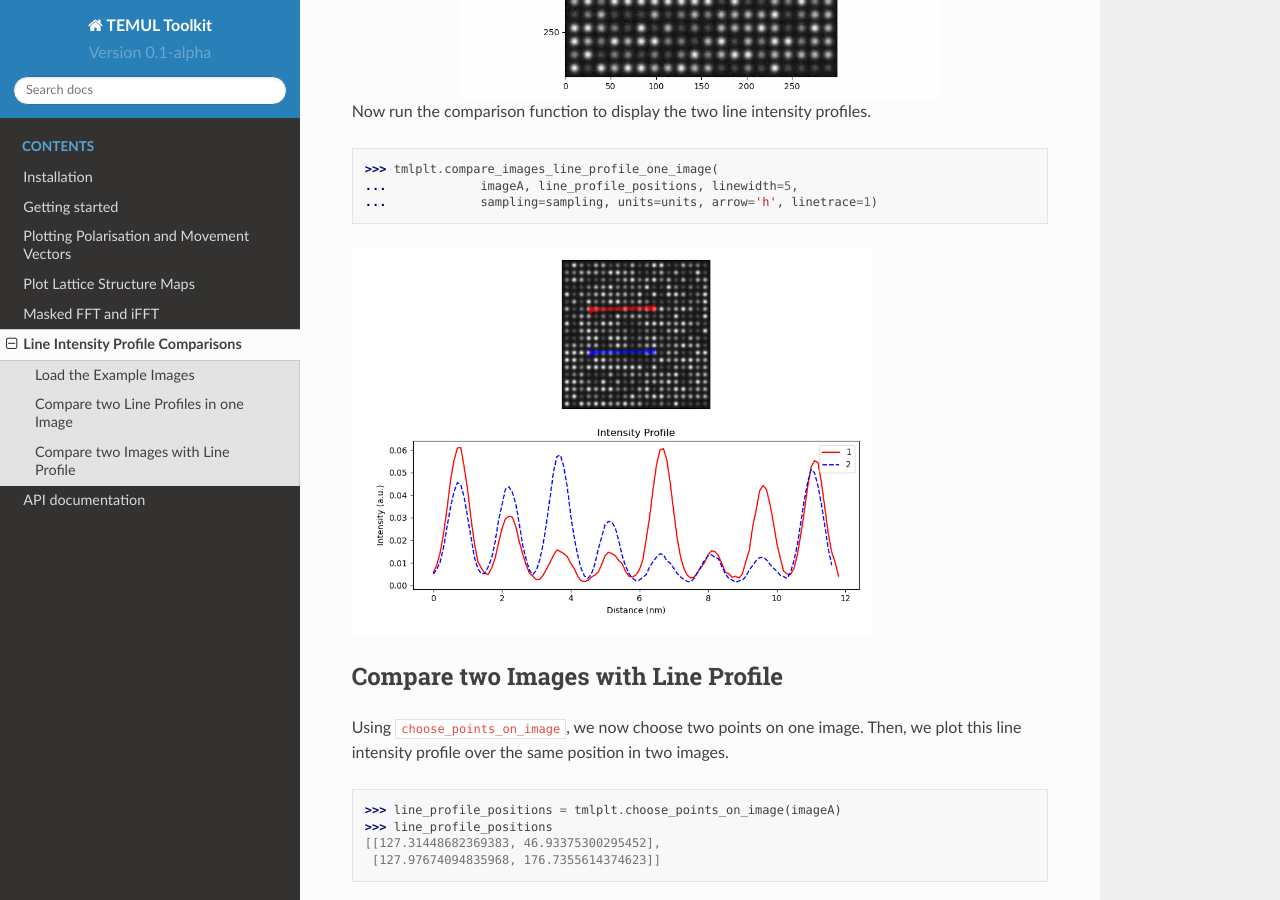
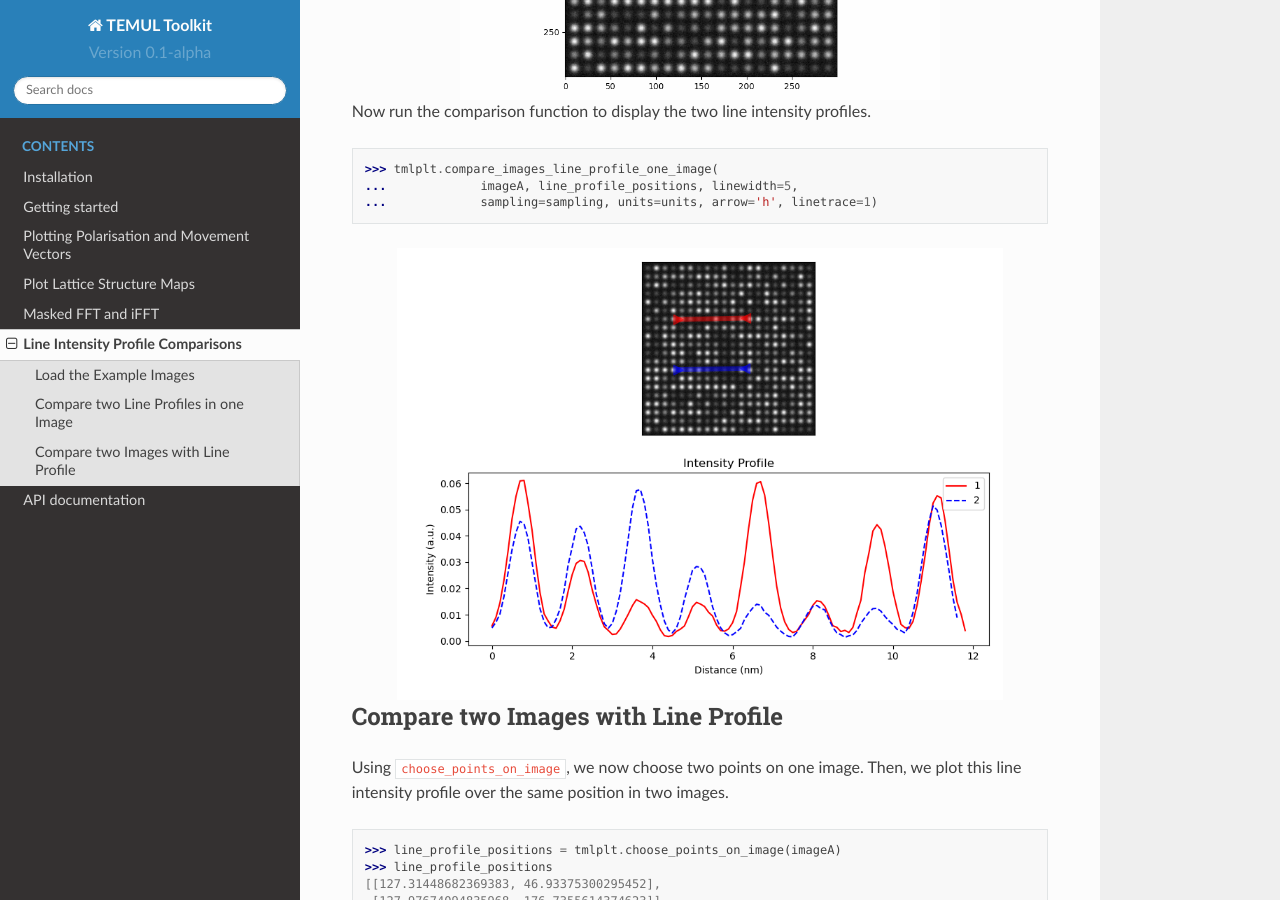
Before and after one commit to PinkShnack/TEMUL, a Sphinx documentation site: the page built from doc/line_profile_tutorial.rst, in a window 1280 px wide and 900 px high, scrolled down 1531 px. Built offline with Sphinx 7.4.7 and the Read the Docs theme 2.0.0, drawn with Linux system fonts in a browser that asks for light colours; formulas are drawn with MathJax 3.

Commit message:
fixed link and rescaled images

```diff
--- a/doc/line_profile_tutorial.rst
+++ b/doc/line_profile_tutorial.rst
@@ -46,7 +46,7 @@
 Compare two Line Profiles in one Image
 --------------------------------------
 
-As with the :ref:`Masked FFT and iFFT <line_profile_tutorial>` tutorial, we can
+As with the :ref:`Masked FFT and iFFT <masked_fft_tutorial>` tutorial, we can
 choose points on the image. This time we use :python:`choose_points_on_image`.
 We need to choose four points for the :python:`compare_images_line_profile_one_image`
 function, as it draws two line profiles over one image.
@@ -74,7 +74,8 @@
     ...             sampling=sampling, units=units, arrow='h', linetrace=1)
 
 .. image:: tutorial_images/line_profile_tutorial/comparison1.png
-    :scale: 60 %
+    :scale: 70 %
+    :align: center
 
 
 Compare two Images with Line Profile
@@ -103,4 +104,5 @@
     ...             imageA_title="Image A", imageB_title="Image B")
 
 .. image:: tutorial_images/line_profile_tutorial/comparison2.png
-    :scale: 50 %
+    :scale: 70 %
+    :align: center
```
Also changed, not shown: 4 other files.
